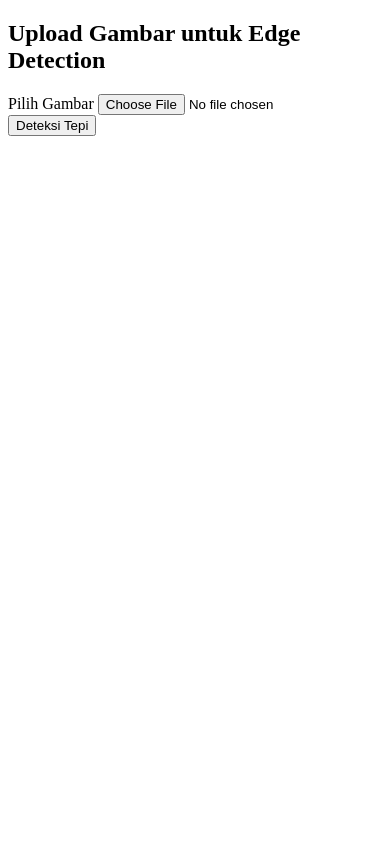
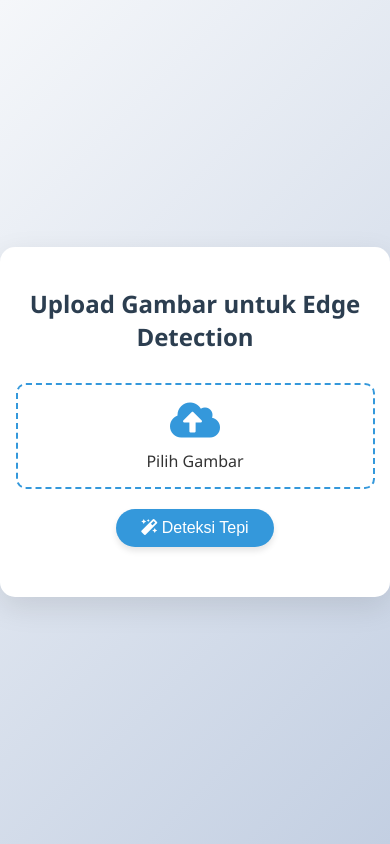
Before and after one commit to Ilkom-23-citra-kelompok-4-git/ilkom-23-citra-kelompok-4, a Flask app: page / in a window 390 px wide. Run offline with Flask 3, Linux system fonts and the light colour scheme.

Commit message:
update css

```diff
--- /dev/null
+++ b/edge_detection/static/style.css
@@ -0,0 +1,140 @@
+/* General Styles */
+body {
+    font-family: 'Segoe UI', Tahoma, Geneva, Verdana, sans-serif;
+    background: linear-gradient(135deg, #f5f7fa 0%, #c3cfe2 100%);
+    margin: 0;
+    padding: 0;
+    min-height: 100vh;
+    display: flex;
+    justify-content: center;
+    align-items: center;
+    color: #333;
+}
+
+.container {
+    background-color: white;
+    border-radius: 15px;
+    box-shadow: 0 10px 30px rgba(0, 0, 0, 0.1);
+    padding: 30px;
+    width: 90%;
+    max-width: 800px;
+    text-align: center;
+    margin: 30px 0;
+}
+
+h2 {
+    color: #2c3e50;
+    margin-bottom: 25px;
+    font-size: 28px;
+    font-weight: 600;
+}
+
+h3 {
+    color: #3498db;
+    margin: 25px 0 15px;
+    font-size: 22px;
+    font-weight: 500;
+}
+
+/* Form Styles */
+form {
+    display: flex;
+    flex-direction: column;
+    align-items: center;
+    gap: 20px;
+    margin: 30px 0;
+}
+
+input[type="file"] {
+    display: none;
+}
+
+.custom-file-upload {
+    border: 2px dashed #3498db;
+    border-radius: 10px;
+    padding: 20px 30px;
+    cursor: pointer;
+    transition: all 0.3s ease;
+    width: 80%;
+    max-width: 400px;
+    display: flex;
+    flex-direction: column;
+    align-items: center;
+}
+
+.custom-file-upload:hover {
+    background-color: #f8f9fa;
+    border-color: #2980b9;
+}
+
+.custom-file-upload i {
+    font-size: 40px;
+    color: #3498db;
+    margin-bottom: 10px;
+}
+
+button {
+    background-color: #3498db;
+    color: white;
+    border: none;
+    padding: 12px 30px;
+    border-radius: 50px;
+    cursor: pointer;
+    font-size: 16px;
+    font-weight: 500;
+    transition: all 0.3s ease;
+    box-shadow: 0 4px 6px rgba(0, 0, 0, 0.1);
+}
+
+button:hover {
+    background-color: #2980b9;
+    transform: translateY(-2px);
+    box-shadow: 0 6px 8px rgba(0, 0, 0, 0.15);
+}
+
+button:active {
+    transform: translateY(0);
+    box-shadow: 0 4px 6px rgba(0, 0, 0, 0.1);
+}
+
+/* Image Styles */
+img {
+    border-radius: 10px;
+    box-shadow: 0 5px 15px rgba(0, 0, 0, 0.1);
+    margin: 10px;
+    transition: transform 0.3s ease;
+}
+
+img:hover {
+    transform: scale(1.02);
+}
+
+/* Responsive Design */
+@media (max-width: 768px) {
+    .container {
+        padding: 20px;
+        width: 95%;
+    }
+
+    h2 {
+        font-size: 24px;
+    }
+
+    h3 {
+        font-size: 20px;
+    }
+
+    .custom-file-upload {
+        width: 90%;
+        padding: 15px 20px;
+    }
+
+    button {
+        padding: 10px 25px;
+    }
+
+    img {
+        width: 90% !important;
+        height: auto;
+    }
+}
--- a/edge_detection/templates/index.html
+++ b/edge_detection/templates/index.html
@@ -3,6 +3,8 @@
 <head>
     <meta charset="UTF-8">
     <meta name="viewport" content="width=device-width, initial-scale=1.0">
+    <link rel="stylesheet" href="{{ url_for('static', filename='style.css') }}">
+    <link rel="stylesheet" href="https://cdnjs.cloudflare.com/ajax/libs/font-awesome/5.15.3/css/all.min.css">
     <title>Edge Detection</title>
 </head>
 <body>
@@ -15,13 +17,18 @@
             </label>
             <input id="file-upload" type="file" name="file">
             <button type="submit"><i class="fas fa-magic"></i> Deteksi Tepi</button>
+
         </form>
-
         {% if uploaded_image %}
+        <p>Image uploaded successfully!</p>
+        <div>
             <h3>Gambar Asli:</h3>
             <img src="{{ url_for('static', filename=uploaded_image) }}" width="300px">
+        </div>
+        <div>
             <h3>Hasil Edge Detection:</h3>
             <img src="{{ url_for('static', filename=output_image) }}" width="300px">
+        </div>
         {% endif %}
     </div>
 </body>
```
Also changed, not shown: 1 other file.
